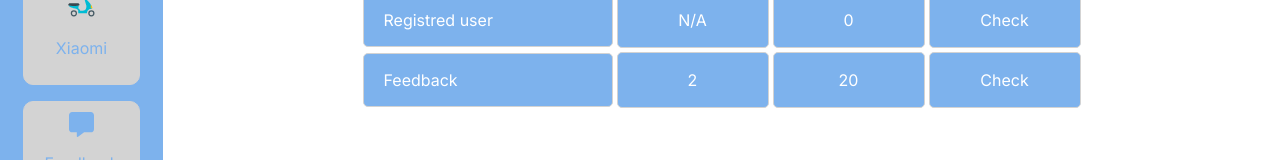
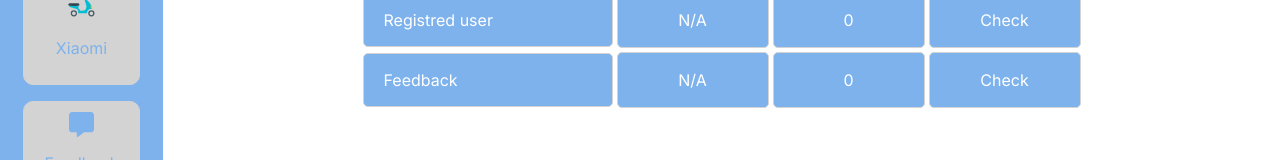
Before and after one commit to Aminur-Rahman-Kanon/cycle-fix-system-client, a React (Create React App) app: page / in a window 1280 px wide. Shown: the part 582-742 px from the top of the page. Built offline with nearby package versions, Linux system fonts and the light colour scheme; no server answers.

Commit message:
system commit22

```diff
--- a/src/Components/SystemMain/systemMain.js
+++ b/src/Components/SystemMain/systemMain.js
@@ -77,8 +77,8 @@ const SystemMain = () => {
                         <div className={styles.notificationTableRow}>
                             <div className={styles.noticationTableColumns}>
                                 <div className={styles.notificationTableColumnHeader}><p>Feedback</p></div>
-                                <div className={styles.notificationTableColumn}><p>2</p></div>
-                                <div className={styles.notificationTableColumn}><p>20</p></div>
+                                <div className={styles.notificationTableColumn}><p>N/A</p></div>
+                                <div className={styles.notificationTableColumn}><p>{data.feedbackCount}</p></div>
                                 <Link to="/feedback" className={styles.notificationTableColumn}>Check</Link>
                             </div>
                         </div>
```
